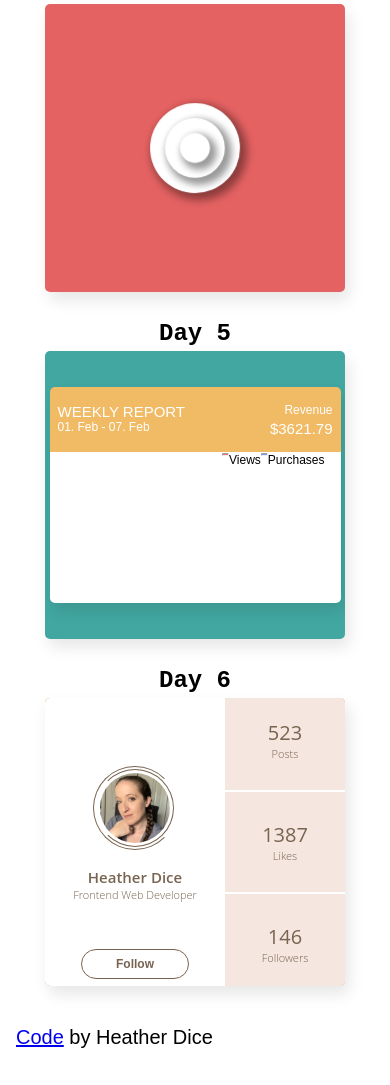
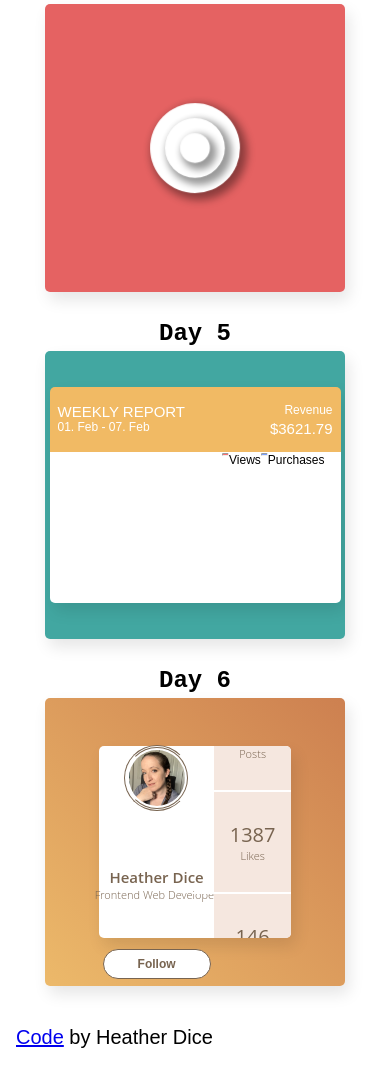
Before and after one commit to heatherdice/100_days_css, a React (Create React App) app: page / in a window 390 px wide. Shown: the part 2149-3234 px from the top of the page. Built offline with nearby package versions, Linux system fonts and the light colour scheme.

Commit message:
Tablet responsive photo

```diff
--- a/src/styles/dayStyles/Day6.css
+++ b/src/styles/dayStyles/Day6.css
@@ -143,3 +143,27 @@
     font-size: 0.688em;
     font-weight: 100;
 }
+
+/* tablet styling */
+@media (max-width: 945px) {
+    .info-card {
+        width: 12em;
+        height: 12em;
+    }
+    .circle-container {
+        top: 5em;
+    }
+    .outer-photo-circle {
+        width: 4em;
+        height: 4em;
+    }
+    .inner-photo-circle {
+        width: 3.75em;
+        height: 3.75em;
+    }
+    .profile-photo {
+        height: 3.5em;
+        width: 3.5em;
+    }
+
+}
```
